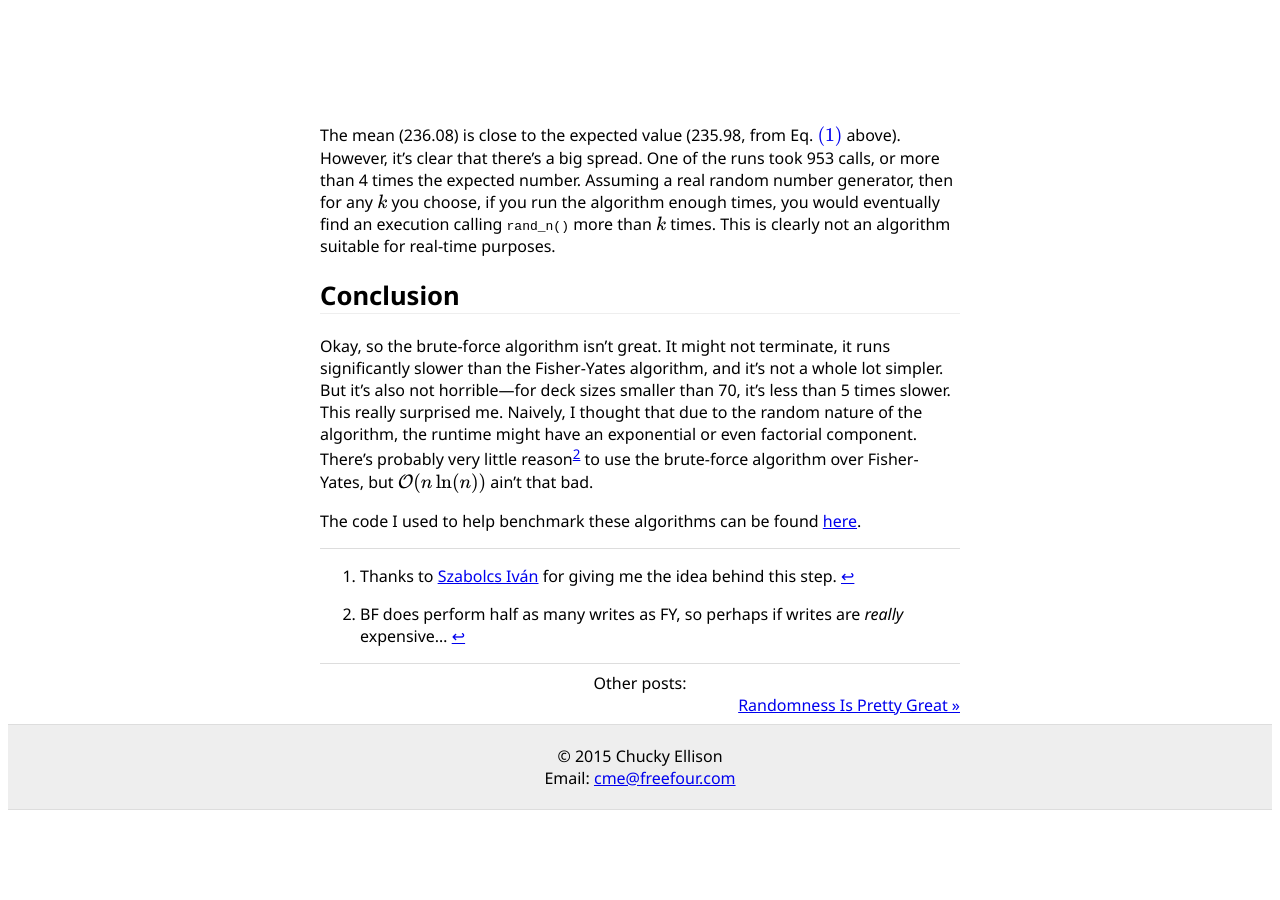
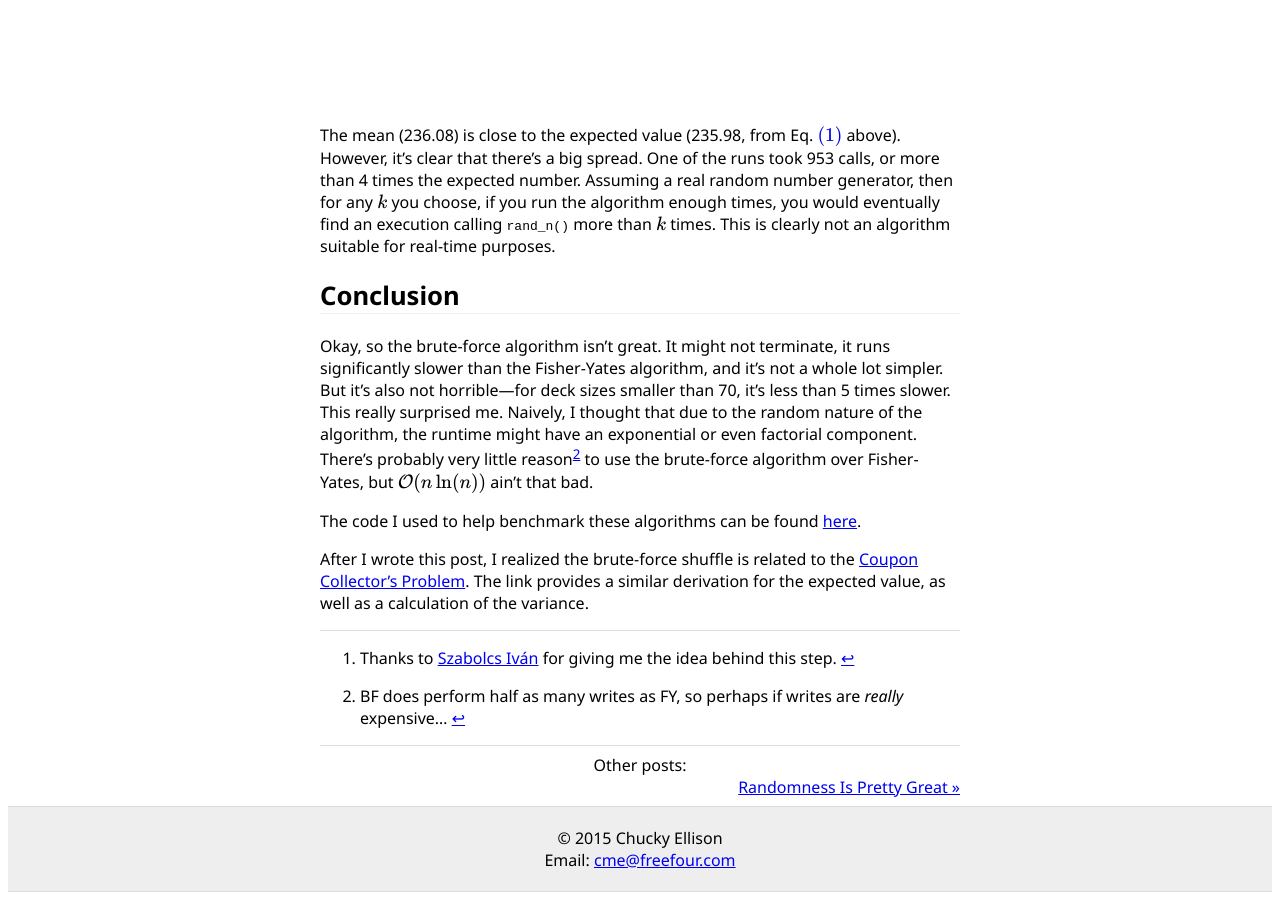
Before and after one commit to ellisonch/ellisonch.github.io, a Jekyll site: the page built from _posts/2015-02-05-analysis-of-a-brute-force-shuffle.md, in a window 1280 px wide and 900 px high, scrolled down 3500 px. Built offline with Jekyll 4.4.1, drawn with Linux system fonts in a browser that asks for light colours; formulas are drawn with MathJax 3; comment, search, counter and statistics services are not loaded; before the commit the page ends 4318 px from its top, so only the background shows below that.

Commit message:
added link to ccp

```diff
--- a/_posts/2015-02-05-analysis-of-a-brute-force-shuffle.md
+++ b/_posts/2015-02-05-analysis-of-a-brute-force-shuffle.md
@@ -163,4 +163,6 @@ There's probably very little reason[^2] to use the brute-force algorithm over Fi
 
 The code I used to help benchmark these algorithms can be found [here](/code/shuffle.html).
 
+After I wrote this post, I realized the brute-force shuffle is related to the [Coupon Collector's Problem](http://en.wikipedia.org/wiki/Coupon_collector%27s_problem).  The link provides a similar derivation for the expected value, as well as a calculation of the variance.
+
 [^2]: BF does perform half as many writes as FY, so perhaps if writes are *really* expensive...
```
